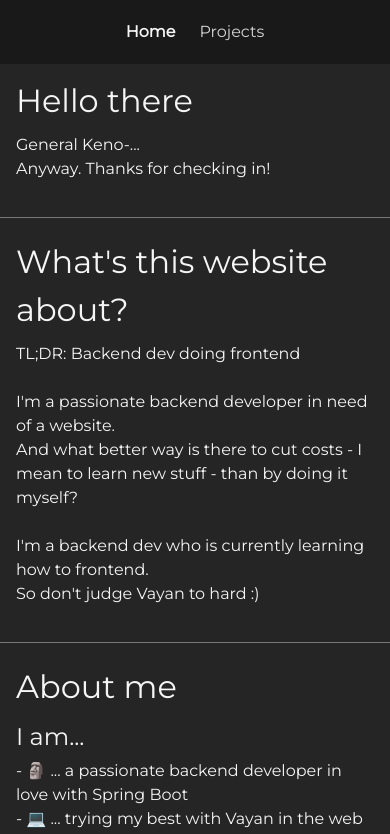
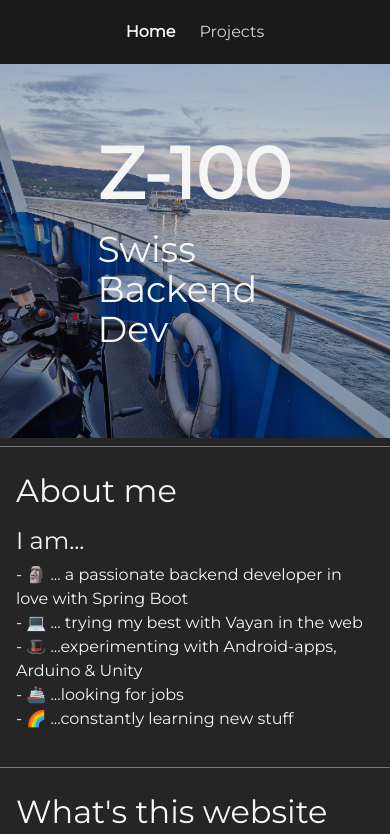
Before and after one commit to Z-100/vayan, a React (Create React App) app: page / in a window 390 px wide. Shown: the top 834 px of the page. Built offline with nearby package versions, Linux system fonts and the light colour scheme.

Commit message:
feature(add-title-image): Add mobile and desktop title images

```diff
--- a/src/components/navigation/Navbar.tsx
+++ b/src/components/navigation/Navbar.tsx
@@ -12,7 +12,7 @@ export const Navbar = () => {
 
     return (
         <>
-            <div className="fixed top-0 w-full bg-dark-1 h-16">
+            <div className="fixed top-0 w-full bg-dark-1 h-16 z-50">
                 <div className="w-[50%] ml-[25%] h-full flex gap-6 items-center justify-center">
                     {routerData.map(route => (
                         <Link key={route.name}
--- a/src/components/router/Router.tsx
+++ b/src/components/router/Router.tsx
@@ -4,7 +4,6 @@ import {Route, Routes} from "react-router-dom";
 
 export const Router = () => {
     return (
-        <div className="w-full md:w-[80%]">
         <Routes>
             {routerData.map(({path, element, name}) => (
                 <Route
@@ -14,6 +13,5 @@ export const Router = () => {
                 />
             ))}
         </Routes>
-        </div>
     );
 }
--- a/src/pages/home/HomePage.tsx
+++ b/src/pages/home/HomePage.tsx
@@ -1,19 +1,28 @@
 import React, {JSX} from 'react'
-import {AboutMeContainer, AboutWebsiteContainer, IntroContainer, SkillsContainer} from "./components";
+import {AboutMeContainer, AboutWebsiteContainer, SkillsContainer} from "./components";
 import {mapContentContainers} from "../../domain";
 
 export const HomePage = () => {
 
     const containers: JSX.Element[] = [
-        <IntroContainer/>,
+        <AboutMeContainer/>,
         <AboutWebsiteContainer/>,
-        <AboutMeContainer/>,
         <SkillsContainer/>,
     ];
 
     return (
-        <div>
-            {mapContentContainers(containers)}
+        <div className="w-full">
+            <div className="relative">
+                <img className="w-full h-auto block md:hidden" src="/images/r7-mobile.jpg" alt="R7"/>
+                <img className="w-full h-auto hidden md:block" src="/images/r7.jpg" alt="R7 Mobile"/>
+                <span className="absolute top-1/2 md:top-1/3 left-1/2 transform -translate-x-1/2 -translate-y-1/2">
+                    <h1 className="text-7xl md:text-9xl font-bold">Z-100</h1>
+                    <h2 className="text-4xl md:text-5xl mt-5">Swiss Backend Dev</h2>
+                </span>
+            </div>
+            <div className="w-full md:w-[80%] mx-auto">
+                {mapContentContainers(containers)}
+            </div>
         </div>
     );
 }
```
Also changed, not shown: public/images/r7-mobile.jpg (added), public/images/r7.jpg (added). Lines whose indentation alone changed are shown as unchanged.
